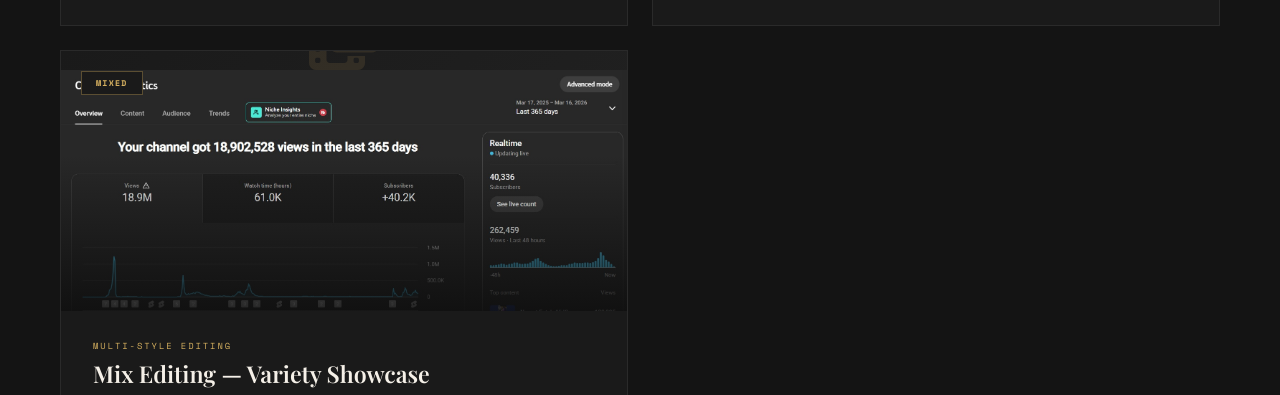
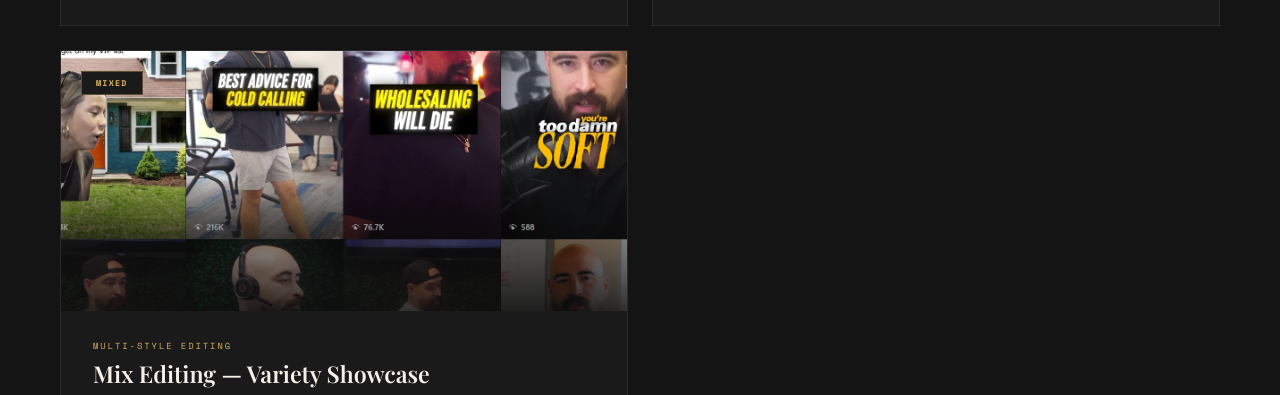
Before and after one commit to rohailrahmat/Alizain_portfolio, a plain HTML site: page index.html in a window 1280 px wide. Shown: the part 4458-4853 px from the top of the page. Drawn offline with nearby package versions, Linux system fonts and the light colour scheme; a web font is replaced by a local one.

Commit message:
first commit

```diff
--- a/index.html
+++ b/index.html
@@ -845,7 +845,6 @@ footer{
       <div class="work-card reveal">
         <div class="work-card-badge" style="background:var(--bg3);color:var(--gold);border:1px solid var(--border-accent);">Brand</div>
         <div class="work-card-media">
-          <i class="fa-solid fa-globe work-media-icon"></i>
           <img src="./img/tiff.jpeg" alt="Williams" style="object-fit:cover;">
 
         </div>
@@ -863,7 +862,6 @@ footer{
       <div class="work-card reveal">
         <div class="work-card-badge" style="background:var(--bg3);color:var(--gold);border:1px solid var(--border-accent);">Cinematic</div>
         <div class="work-card-media">
-          <i class="fa-solid fa-clapperboard work-media-icon"></i>
           <img src="./img/nail.jpeg" alt="Niall Collins" style="object-fit:cover;">
 
         </div>
@@ -882,8 +880,7 @@ footer{
       <div class="work-card reveal">
         <div class="work-card-badge" style="background:var(--bg3);color:var(--gold);border:1px solid var(--border-accent);">Mixed</div>
         <div class="work-card-media">
-          <i class="fa-solid fa-photo-film work-media-icon"></i>
-          <img src="./img/junio.jpeg" alt="Williams" style="object-fit:cover;">
+          <img src="./img/mix.jpeg" alt="Williams" style="object-fit:cover;">
 
         </div>
         <div class="work-card-body">
```
Also changed, not shown: img/mix.jpeg (added).
